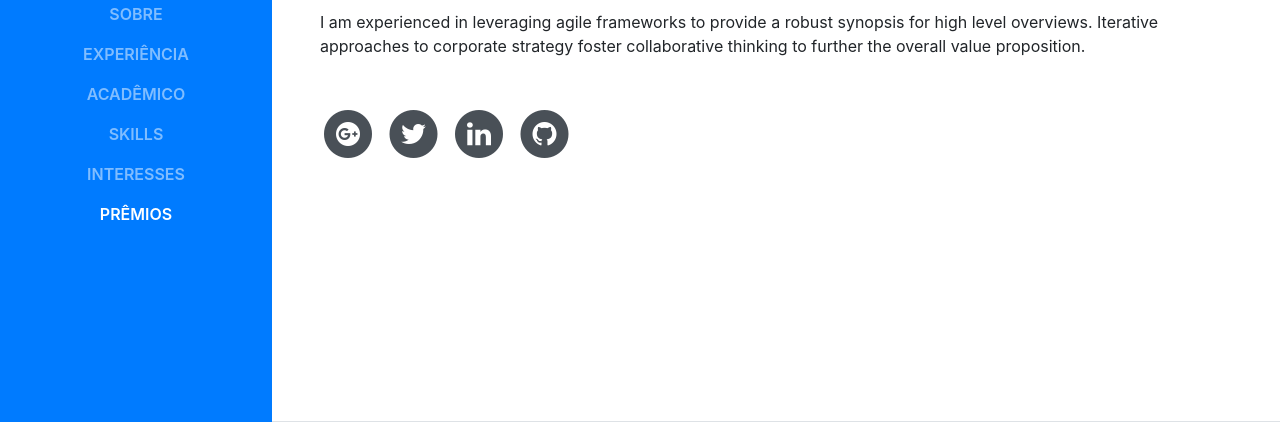
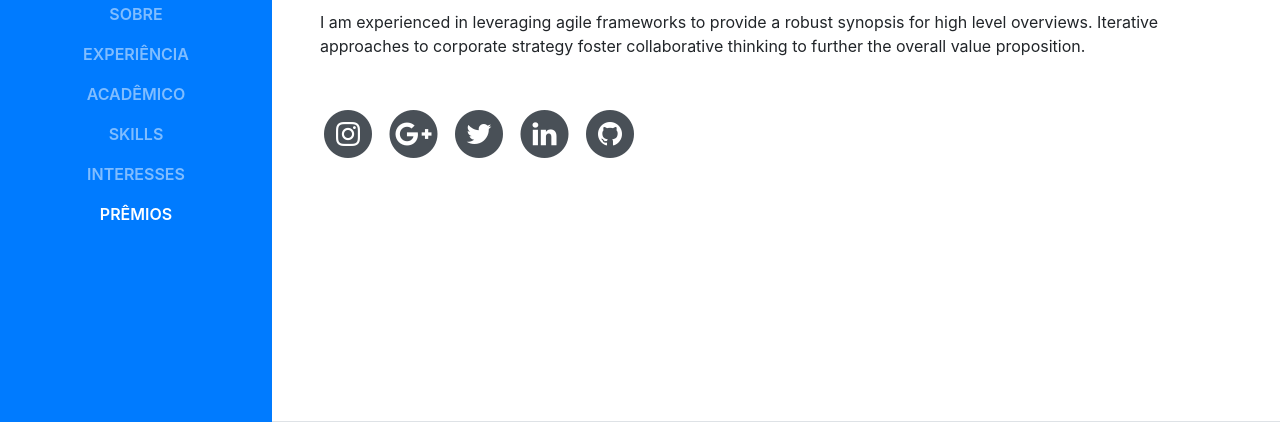
Before and after one commit to moreiralucas/moreiralucas.github.io, a website with bundled scripts: page index.html in a window 1280 px wide. Shown: the part 378-800 px from the top of the page. Built offline with nearby package versions, Linux system fonts and the light colour scheme; a web font is replaced by a local one.

Commit message:
Alterando dados pessoais

```diff
--- a/index.html
+++ b/index.html
@@ -74,10 +74,18 @@
           <p class="mb-5">I am experienced in leveraging agile frameworks to provide a robust synopsis for high level overviews. Iterative approaches to corporate strategy foster collaborative thinking to further the overall value proposition.</p>
           <ul class="list-inline list-social-icons mb-0">
             <li class="list-inline-item">
-              <a href="http://facebook.com/lukinhasmoreira">
+              <a href="https://www.instagram.com/moreiraluc4s/">
                 <span class="fa-stack fa-lg">
                   <i class="fa fa-circle fa-stack-2x"></i>
-                  <i class="fa fa-google-plus-official fa-stack-1x fa-inverse"></i>
+                  <i class="fa fa-instagram fa-stack-1x fa-inverse"></i>
+                </span>
+              </a>
+            </li>
+            <li class="list-inline-item">
+              <a href="https://plus.google.com/+LucasMoreiracc">
+                <span class="fa-stack fa-lg">
+                  <i class="fa fa-circle fa-stack-2x"></i>
+                  <i class="fa fa-google-plus fa-stack-1x fa-inverse"></i>
                 </span>
               </a>
             </li>
```
Also changed, not shown: img/profile.jpg.
